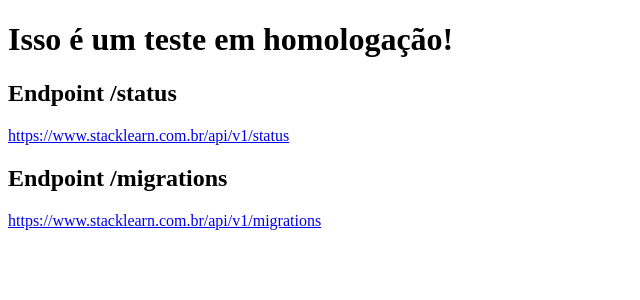
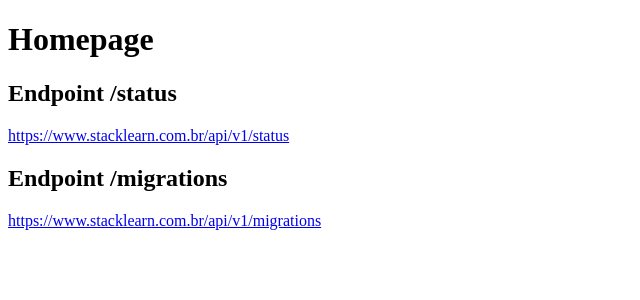
Before and after one commit to Vieira-gif/curso-dev, a Next.js app: page / in a window 1280 px wide. Shown: the top 300 px of the page, without its empty margins (0-640 px from the left). Built offline with nearby package versions, Linux system fonts and the light colour scheme.

Commit message:
alterando o texto

```diff
--- a/pages/index.js
+++ b/pages/index.js
@@ -3,7 +3,7 @@
 function Home() {
   return (
     <div>
-      <h1>Isso é um teste em homologação!</h1>
+      <h1>Homepage</h1>
       <section>
         <h2>Endpoint /status</h2>
         <p>
```
